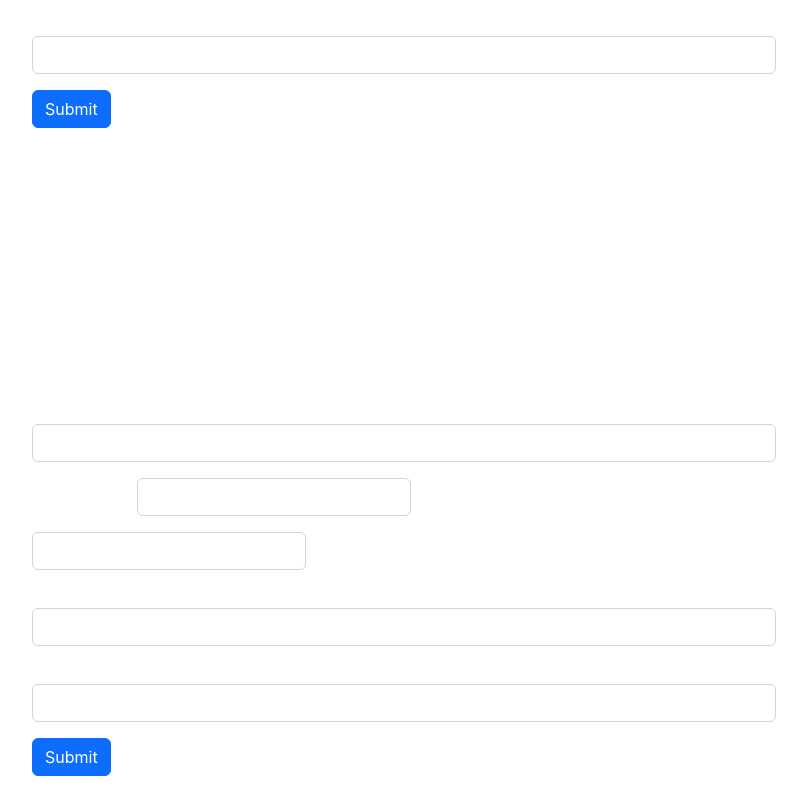
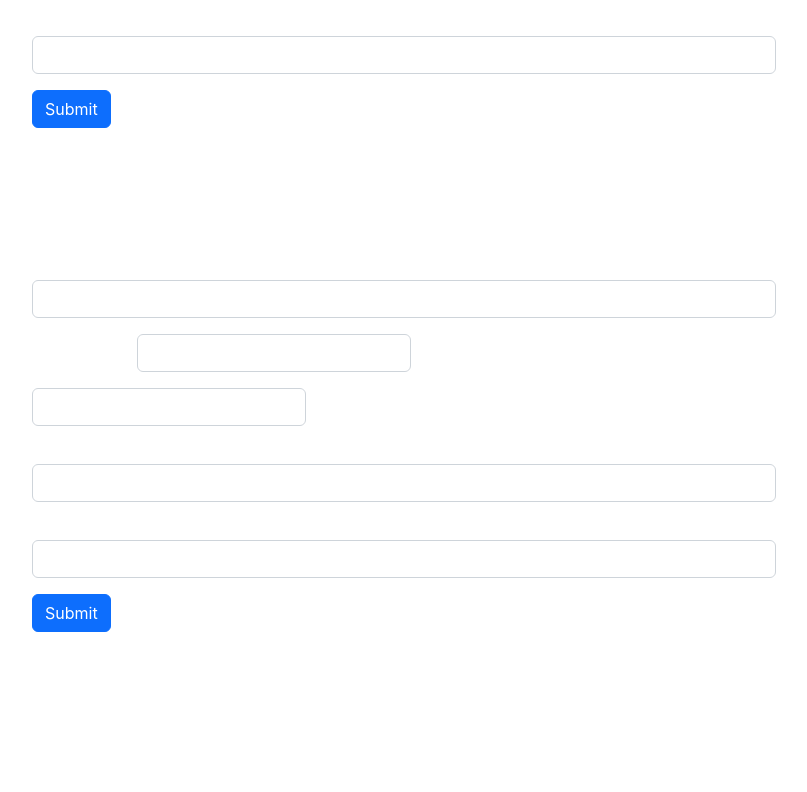
Before and after one commit to VGandhi27/Echelon_Alumni_Network, a React (Create React App) app: page / in a window 1280 px wide. Shown: the part 1086-1878 px from the top of the page, without its empty margins (236-1043 px from the left). Built offline with nearby package versions, Linux system fonts and the light colour scheme.

Commit message:
add Form.js and Element.js

```diff
--- a/src/Components/Form.js
+++ b/src/Components/Form.js
@@ -95,11 +95,11 @@ export default function Form() {
 </div>
 
 {/*--------Faculty Form-------*/}
-<div className="facultyForm pt-5">
-<div className="container pt-5">
-    <div className="row pt-5">
-        <div className="col-12 pt-5">
-        <h1>Faculty Form</h1>
+<div className="facultyForm pb-5">
+<div className="container pb-5">
+    <div className="row ">
+        <div className="col-12 pb-5">
+        <h1 className='pb-5'>Faculty Form</h1>
         <div className="d-grid gap-4 col-8 mx-auto my-auto ">
             <form>
             <div className="mb-3">
```
